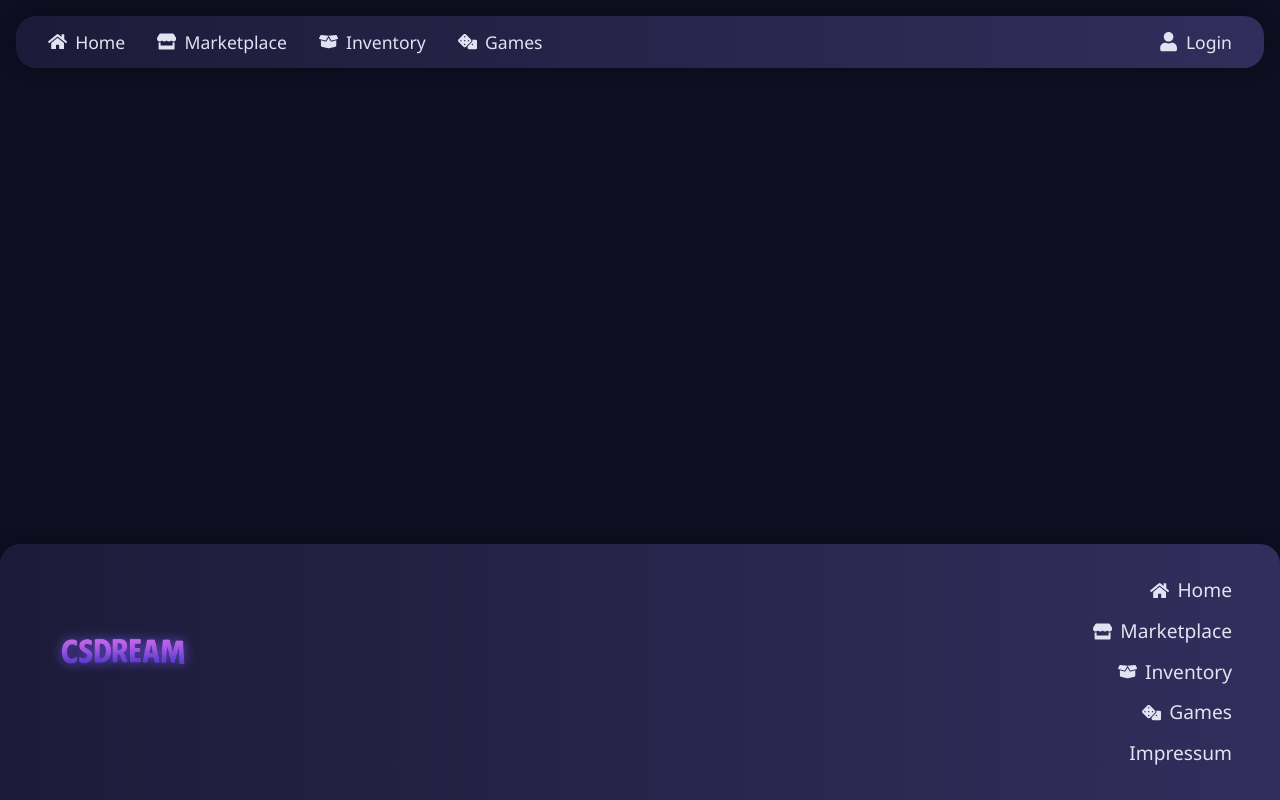
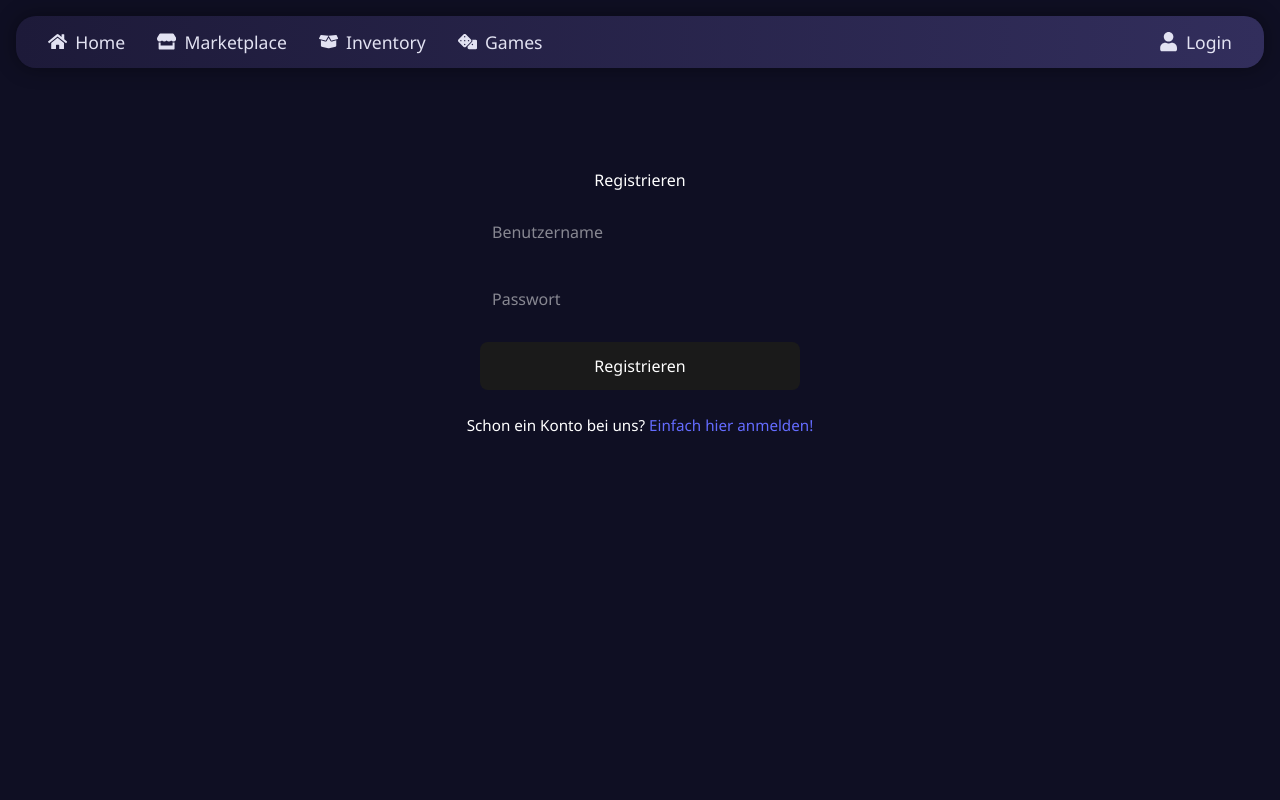
Before and after one commit to nicoriedner/CSDream, a React (Vite) app in the folder frontend/: page /register in a window 1280 px wide. Shown: the top 800 px of the page. Built offline with nearby package versions, Linux system fonts and the light colour scheme.

Commit message:
Register & Login

```diff
--- a/frontend/src/App.tsx
+++ b/frontend/src/App.tsx
@@ -3,6 +3,8 @@ import { BrowserRouter, Route, Routes } from 'react-router-dom';
 import Homepage from './screens/Homepage.tsx';
 import Header from './components/Header.tsx';
 import Footer from './components/Footer.tsx';
+import Login from "./screens/Login.tsx";
+import Register from "./screens/Register.tsx";
 
 function App() {
     return (
@@ -12,6 +14,8 @@ function App() {
                 <main className="MainContent">
                     <Routes>
                         <Route path="/" element={<Homepage />} />
+                        <Route path="/login" element={<Login />} />
+                        <Route path="/register" element={<Register />} />
                     </Routes>
                 </main>
                 <Footer />
--- /dev/null
+++ b/frontend/src/css/Auth.css
@@ -0,0 +1,60 @@
+.auth-container {
+    display: flex;
+    flex-direction: column;
+    align-items: center;
+    justify-content: start;
+    min-height: 100vh;
+    background-color: #0f0f23;
+    color: white;
+    padding: 2rem;
+    padding-top: 8vh;
+}
+
+.auth-form {
+    display: flex;
+    flex-direction: column;
+    width: 320px;
+    gap: 1.2rem;
+    margin-top: 1rem;
+}
+
+.auth-form input {
+    padding: 0.75rem;
+    border: none;
+    border-radius: 8px;
+    font-size: 1rem;
+}
+
+.auth-form button {
+    background-color: #1a1a1a;
+    color: white;
+    padding: 0.75rem;
+    border: none;
+    border-radius: 8px;
+    font-size: 1rem;
+    cursor: pointer;
+    transition: background-color 0.2s ease;
+}
+
+.auth-form button:hover {
+    background-color: #333;
+}
+
+.switch-link {
+    margin-top: 1.5rem;
+    font-size: 0.95rem;
+}
+
+.link {
+    color: #646cff;
+    text-decoration: none;
+}
+
+.link:hover {
+    color: #535bf2;
+}
+
+.error {
+    color: #ff5252;
+    font-size: 0.9rem;
+}
--- a/frontend/src/screens/Login.tsx
+++ b/frontend/src/screens/Login.tsx
@@ -1,62 +1,40 @@
-import React, { useState } from 'react';
-import axios from 'axios';
-import { useNavigate } from 'react-router-dom';
-import '../css/Auth.css';
-import { FaUserAlt } from 'react-icons/fa';
+import { useState } from "react";
+import { useNavigate, Link } from "react-router-dom";
+import axios from "axios";
+import "../css/Auth.css";
 
-const Login = () => {
-    const [username, setUsername] = useState('');
-    const [password, setPassword] = useState('');
-    const [error, setError] = useState('');
+function Login() {
+    const [username, setUsername] = useState("");
+    const [password, setPassword] = useState("");
+    const [error, setError] = useState("");
     const navigate = useNavigate();
 
-    const handleSubmit = async (e: React.FormEvent) => {
+    const handleLogin = async (e: React.FormEvent) => {
         e.preventDefault();
-        if (!username || !password) {
-            setError('Bitte Benutzername und Passwort eingeben.');
-            return;
-        }
         try {
-            const response = await axios.post('http://localhost:8080/api/auth/login', {
-                username,
-                password,
-            });
-            if (response.status === 200) {
-                localStorage.setItem('token', response.data.token);
-                navigate('/');
-            }
-        } catch (err: any) {
-            setError('Login fehlgeschlagen. Benutzername oder Passwort falsch.');
+            await axios.post("http://localhost:8080/api/login", { username, password });
+            setError("");
+            navigate("/");
+        } catch (err) {
+            setError("Login fehlgeschlagen. Bitte überprüfe deine Eingaben.");
         }
     };
 
     return (
         <div className="auth-container">
-            <form className="auth-form" onSubmit={handleSubmit}>
-                <h2 className="auth-title"><FaUserAlt /> Login</h2>
-
-                {error && <div className="auth-error">{error}</div>}
-
-                <input
-                    type="text"
-                    placeholder="Benutzername"
-                    value={username}
-                    onChange={(e) => setUsername(e.target.value)}
-                    required
-                />
-                <input
-                    type="password"
-                    placeholder="Passwort"
-                    value={password}
-                    onChange={(e) => setPassword(e.target.value)}
-                    required
-                />
-
-                <button type="submit">Einloggen</button>
-                <p className="auth-switch">Noch kein Konto bei uns? <a href="/register">Hier registrieren</a></p>
+            <h2>Login</h2>
+            <form onSubmit={handleLogin} className="auth-form">
+                <input type="text" placeholder="Benutzername" value={username} onChange={(e) => setUsername(e.target.value)} required />
+                <input type="password" placeholder="Passwort" value={password} onChange={(e) => setPassword(e.target.value)} required />
+                <button type="submit">Anmelden</button>
+                {error && <p className="error">{error}</p>}
             </form>
+            <p className="switch-link">
+                Noch kein Konto bei uns?{" "}
+                <Link to="/register" className="link">Hier registrieren</Link>
+            </p>
         </div>
     );
-};
+}
 
 export default Login;
--- a/frontend/src/screens/Register.tsx
+++ b/frontend/src/screens/Register.tsx
@@ -1,106 +1,51 @@
-import React, { useState } from 'react';
-import axios from 'axios';
-import { useNavigate } from 'react-router-dom';
-import '../css/Auth.css';
+import { useState } from "react";
+import { useNavigate, Link } from "react-router-dom";
+import axios from "axios";
+import "../css/Auth.css";
 
-const profilePictures = [
-    '../assets/profile_pics/Avatar_1.avif',
-    '../assets/profile_pics/Avatar_2.jpg',
-    '../assets/profile_pics/Avatar_3.avif',
-    '../assets/profile_pics/Avatar_4.webp',
-];
-
-const Register = () => {
-    const [username, setUsername] = useState('');
-    const [email, setEmail] = useState('');
-    const [password, setPassword] = useState('');
-    const [birthdate, setBirthdate] = useState('');
-    const [gender, setGender] = useState('');
-    const [profilePic, setProfilePic] = useState(profilePictures[0]);
-    const [error, setError] = useState('');
-    const [success, setSuccess] = useState('');
+function Register() {
+    const [username, setUsername] = useState("");
+    const [password, setPassword] = useState("");
+    const [error, setError] = useState("");
     const navigate = useNavigate();
 
-    const isPasswordStrong = (password: string) => {
-        return /[A-Z]/.test(password) &&
-            /[a-z]/.test(password) &&
-            /[0-9]/.test(password) &&
-            /[^A-Za-z0-9]/.test(password) &&
-            password.length >= 10;
+    const validatePassword = (pwd: string): boolean => {
+        const regex = /^(?=.*[a-z])(?=.*[A-Z])(?=.*\d)(?=.*[\W_]).{10,}$/;
+        return regex.test(pwd);
     };
 
-    const handleSubmit = async (e: React.FormEvent<HTMLFormElement>) => {
+    const handleRegister = async (e: React.FormEvent) => {
         e.preventDefault();
 
-        if (!username || !email || !password || !birthdate || !gender) {
-            setError('Bitte füllen Sie alle Felder aus.');
-            return;
-        }
-
-        if (!isPasswordStrong(password)) {
-            setError('Passwort muss mindestens 10 Zeichen lang sein, 1 Großbuchstaben, 1 Kleinbuchstaben, 1 Zahl und 1 Sonderzeichen enthalten.');
+        if (!validatePassword(password)) {
+            setError("Passwort muss mindestens 10 Zeichen, 1 Groß-, 1 Kleinbuchstaben, 1 Zahl und 1 Sonderzeichen enthalten.");
             return;
         }
 
         try {
-            const response = await axios.post('http://localhost:8080/api/auth/register', {
-                username,
-                email,
-                password,
-                birthdate,
-                gender,
-                profilePic
-            });
-            setSuccess('Registrierung erfolgreich!');
-            setError('');
-            setTimeout(() => navigate('/login'), 2000);
-        } catch (err: any) {
-            setSuccess('');
-            setError('Fehler bei der Registrierung.');
+            await axios.post("http://localhost:8080/api/register", { username, password });
+            setError("");
+            navigate("/login");
+        } catch (err) {
+            setError("Registrierung fehlgeschlagen.");
         }
     };
 
     return (
         <div className="auth-container">
-            <form onSubmit={handleSubmit} className="auth-form">
-                <h2>Registrieren</h2>
-                {error && <div className="auth-error">{error}</div>}
-                {success && <div className="auth-success">{success}</div>}
-
-                <input type="text" placeholder="Benutzername" value={username} onChange={e => setUsername(e.target.value)} />
-                <input type="email" placeholder="Email" value={email} onChange={e => setEmail(e.target.value)} />
-                <input type="password" placeholder="Passwort" value={password} onChange={e => setPassword(e.target.value)} />
-                <input type="date" value={birthdate} onChange={e => setBirthdate(e.target.value)} />
-
-                <div className="gender-select">
-                    <label>
-                        <input type="radio" name="gender" value="male" checked={gender === 'male'} onChange={e => setGender(e.target.value)} /> Männlich
-                    </label>
-                    <label>
-                        <input type="radio" name="gender" value="female" checked={gender === 'female'} onChange={e => setGender(e.target.value)} /> Weiblich
-                    </label>
-                </div>
-
-                <div className="profile-pic-select">
-                    <p>Profilbild auswählen:</p>
-                    <div className="profile-pics">
-                        {profilePictures.map((pic, idx) => (
-                            <img
-                                key={idx}
-                                src={pic}
-                                alt={`Avatar ${idx}`}
-                                className={`avatar ${profilePic === pic ? 'selected' : ''}`}
-                                onClick={() => setProfilePic(pic)}
-                            />
-                        ))}
-                    </div>
-                </div>
-
+            <h2>Registrieren</h2>
+            <form onSubmit={handleRegister} className="auth-form">
+                <input type="text" placeholder="Benutzername" value={username} onChange={(e) => setUsername(e.target.value)} required />
+                <input type="password" placeholder="Passwort" value={password} onChange={(e) => setPassword(e.target.value)} required />
                 <button type="submit">Registrieren</button>
-                <p className="auth-toggle">Schon ein Konto bei uns? <a href="/login">Einfach hier anmelden!</a></p>
+                {error && <p className="error">{error}</p>}
             </form>
+            <p className="switch-link">
+                Schon ein Konto bei uns?{" "}
+                <Link to="/login" className="link">Einfach hier anmelden!</Link>
+            </p>
         </div>
     );
-};
+}
 
 export default Register;
```
Also changed, not shown: 1 other file (tests, documents, lock files or other folders).
